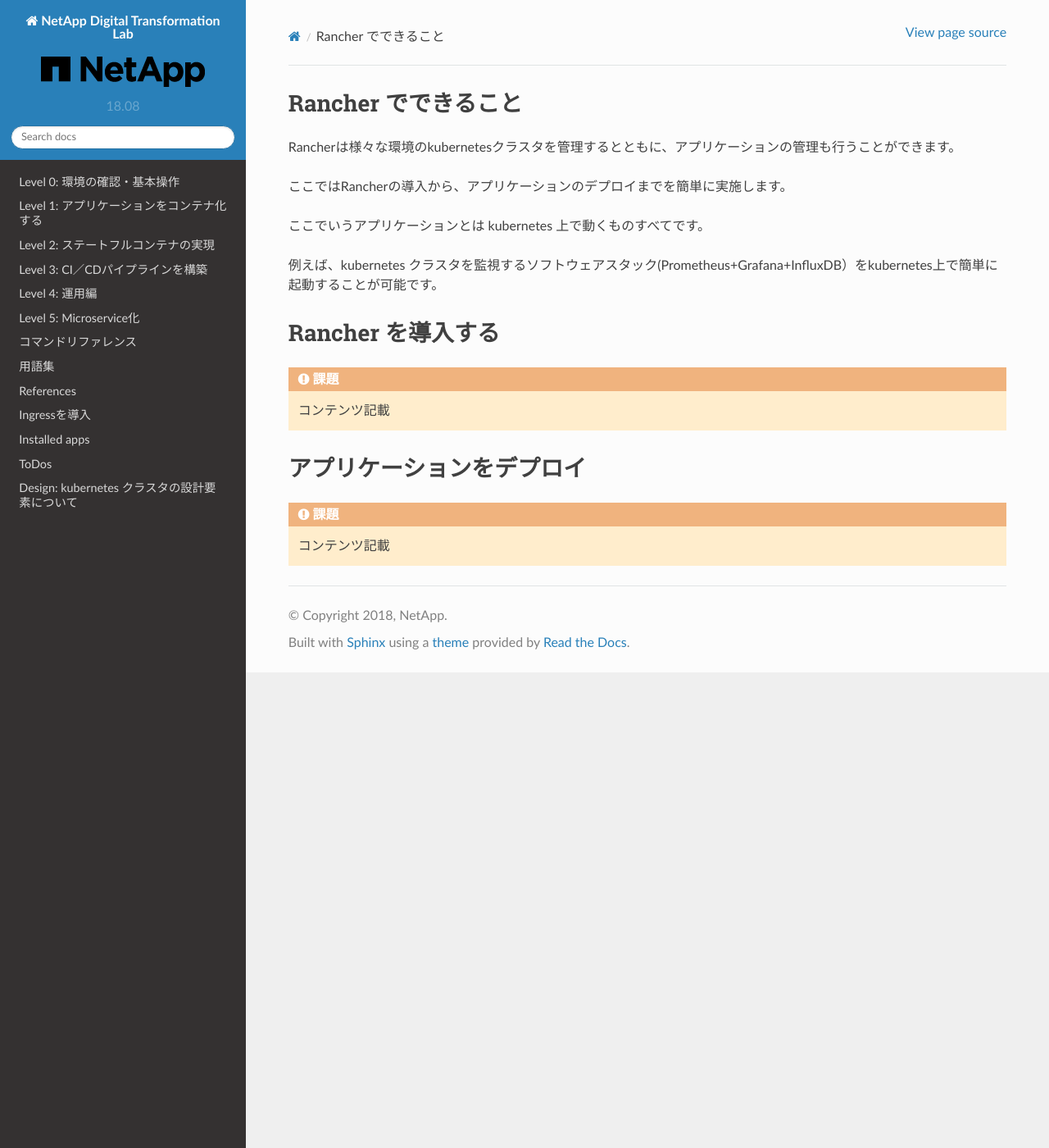
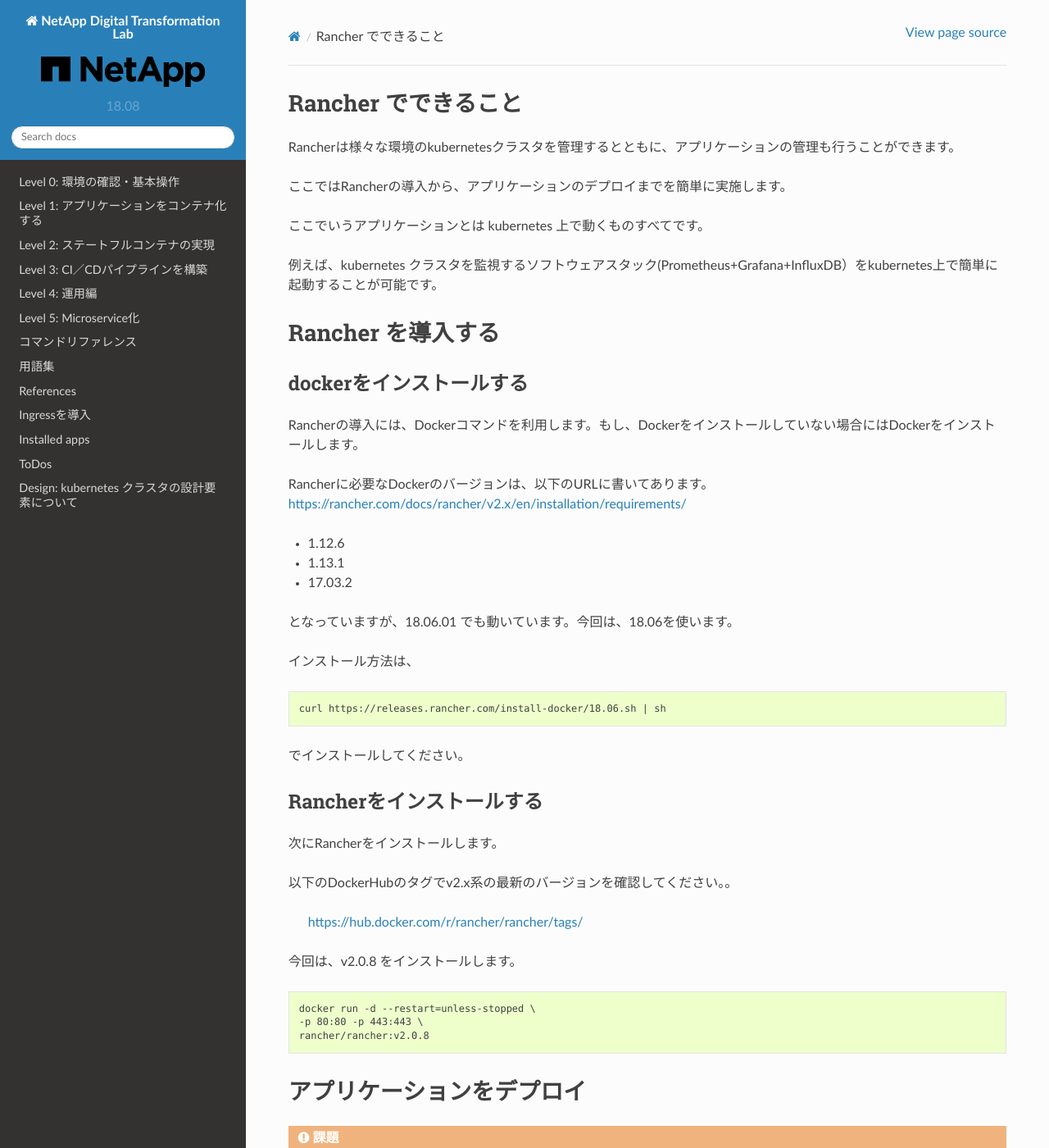
Before and after one commit to NetAppJpTechTeam/NetAppDigitalTransformationLab, a Sphinx documentation site: the page built from docs/source/Level4/rancher/index.rst, in a window 1280 px wide and 1400 px high. Shown: the whole window at 82% size. Built offline with Sphinx 7.4.7 and the Read the Docs theme 2.0.0, drawn with Linux system fonts in a browser that asks for light colours.

Commit message:
add docker install and rancher install

```diff
--- a/docs/source/Level4/rancher/index.rst
+++ b/docs/source/Level4/rancher/index.rst
@@ -12,7 +12,44 @@
 Rancher を導入する
 ------------------------
 
-.. todo:: コンテンツ記載
+dockerをインストールする
+^^^^^^^^^^^^^^^^^^^^^^
+
+Rancherの導入には、Dockerコマンドを利用します。もし、Dockerをインストールしていない場合にはDockerをインストールします。
+
+Rancherに必要なDockerのバージョンは、以下のURLに書いてあります。
+https://rancher.com/docs/rancher/v2.x/en/installation/requirements/
+
+* 1.12.6
+* 1.13.1
+* 17.03.2
+となっていますが、18.06.01 でも動いています。今回は、18.06を使います。
+
+インストール方法は、
+
+.. code-block:: none
+
+  curl https://releases.rancher.com/install-docker/18.06.sh | sh
+
+でインストールしてください。
+
+Rancherをインストールする
+^^^^^^^^^^^^^^^^^^^^^^^
+
+次にRancherをインストールします。
+
+以下のDockerHubのタグでv2.x系の最新のバージョンを確認してください。。
+
+  https://hub.docker.com/r/rancher/rancher/tags/
+
+今回は、v2.0.8 をインストールします。
+
+.. code-block:: none
+
+    docker run -d --restart=unless-stopped \
+    -p 80:80 -p 443:443 \
+    rancher/rancher:v2.0.8
+
 
 アプリケーションをデプロイ
 ------------------------
```
